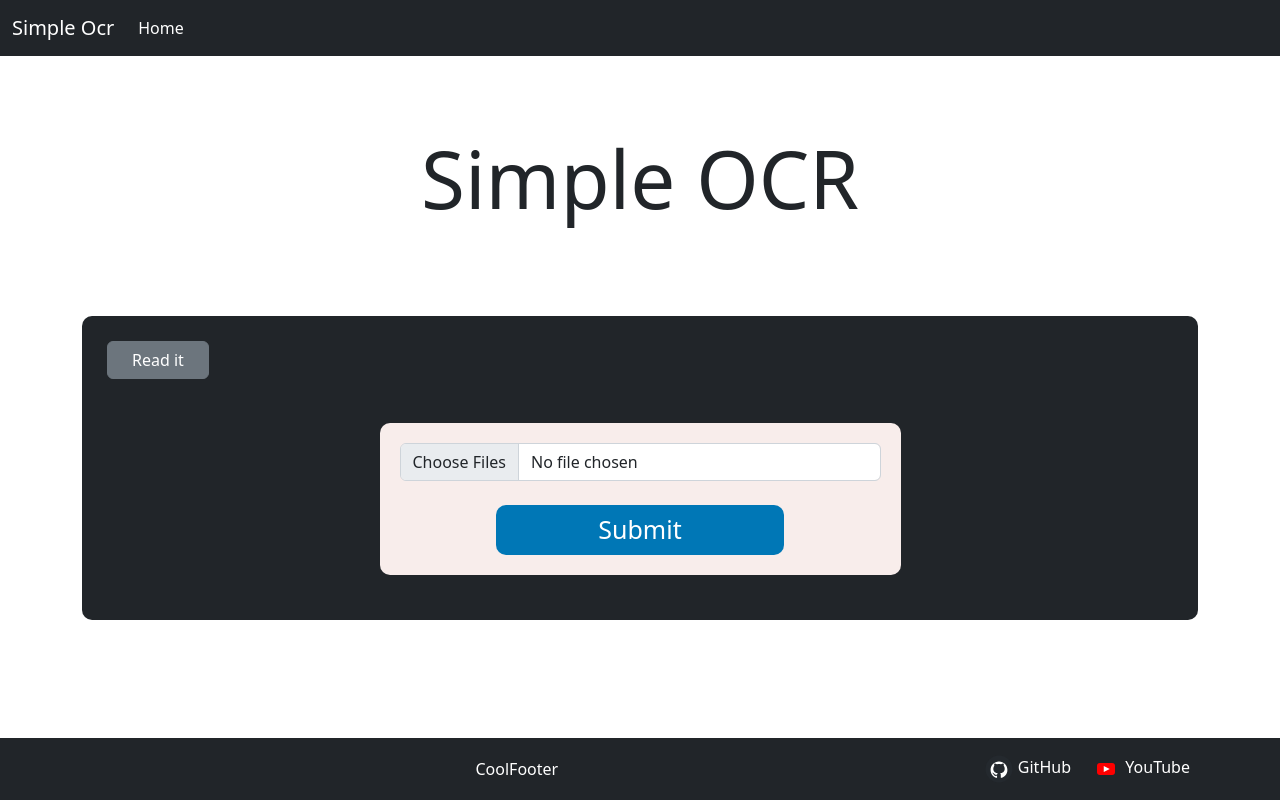
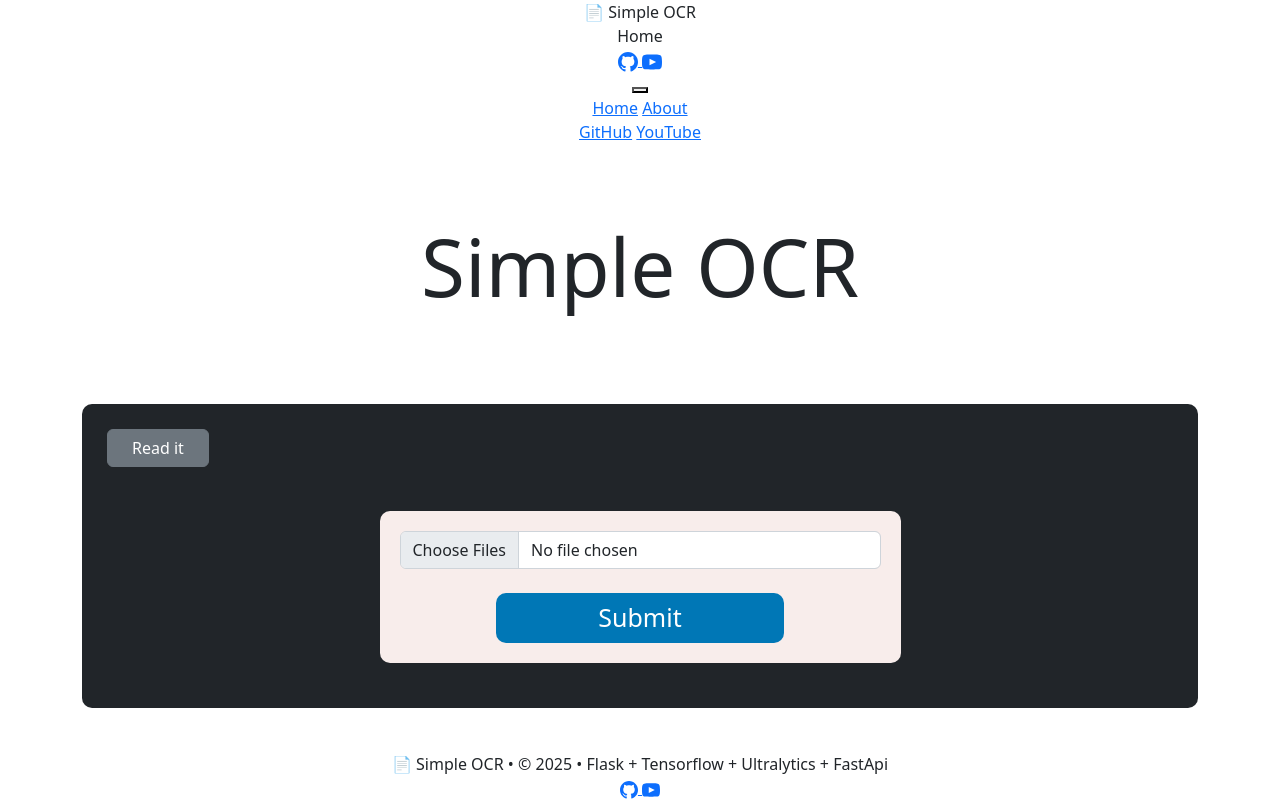
Before and after one commit to Koks-creator/OcrBenthamDataset, a Flask app: page / in a window 1280 px wide. Run offline with Flask 3, Linux system fonts and the light colour scheme; some libraries are stand-ins or nearby versions.

Commit message:
Update layout.html

```diff
--- a/ocr_webapp/templates/layout.html
+++ b/ocr_webapp/templates/layout.html
@@ -13,21 +13,51 @@
 </head>
 
 <body class="d-flex flex-column h-100">
-    <nav class="navbar navbar-dark bg-dark navbar-expand-lg">
-        <div class="container-fluid">
-          <a class="navbar-brand" href="{{ url_for('home') }}">Simple Ocr</a>
-          <button class="navbar-toggler" type="button" data-bs-toggle="collapse"
-                  data-bs-target="#navbarNavAltMarkup"
-                  aria-controls="navbarNavAltMarkup" aria-expanded="false"
-                  aria-label="Toggle navigation">
-            <span class="navbar-toggler-icon"></span>
+
+    <!-- Navbar -->
+    <nav class="site-navbar">
+      <div class="container">
+        <div class="navbar-content">
+          <a href="{{ url_for('home') }}" class="navbar-brand">
+            <span class="brand-icon">📄</span>
+            <span class="brand-text">Simple OCR</span>
+          </a>
+
+          <div class="navbar-links">
+            <a href="{{ url_for('home') }}" class="nav-link active">Home</a>
+          </div>
+
+          <div class="navbar-social">
+            <a href="https://github.com/Koks-creator" target="_blank" rel="noopener" title="GitHub">
+              <svg xmlns="http://www.w3.org/2000/svg" width="20" height="20" viewBox="0 0 24 24" fill="currentColor">
+                <path d="M12 0c-6.626 0-12 5.373-12 12 0 5.302 3.438 9.8 8.207 11.387.599.111.793-.261.793-.577v-2.234c-3.338.726-4.033-1.416-4.033-1.416-.546-1.387-1.333-1.756-1.333-1.756-1.089-.745.083-.729.083-.729 1.205.084 1.839 1.237 1.839 1.237 1.07 1.834 2.807 1.304 3.492.997.107-.775.418-1.305.762-1.604-2.665-.305-5.467-1.334-5.467-5.931 0-1.311.469-2.381 1.236-3.221-.124-.303-.535-1.524.117-3.176 0 0 1.008-.322 3.301 1.23.957-.266 1.983-.399 3.003-.404 1.02.005 2.047.138 3.006.404 2.291-1.552 3.297-1.23 3.297-1.23.653 1.653.242 2.874.118 3.176.77.84 1.235 1.911 1.235 3.221 0 4.609-2.807 5.624-5.479 5.921.43.372.823 1.102.823 2.222v3.293c0 .319.192.694.801.576 4.765-1.589 8.199-6.086 8.199-11.386 0-6.627-5.373-12-12-12z"/>
+              </svg>
+            </a>
+            <a href="https://www.youtube.com/@obi666" target="_blank" rel="noopener" title="YouTube">
+              <svg xmlns="http://www.w3.org/2000/svg" width="20" height="20" viewBox="0 0 24 24" fill="currentColor">
+                <path d="M19.615 3.184c-3.604-.246-11.631-.245-15.23 0-3.897.266-4.356 2.62-4.385 8.816.029 6.185.484 8.549 4.385 8.816 3.6.245 11.626.246 15.23 0 3.897-.266 4.356-2.62 4.385-8.816-.029-6.185-.484-8.549-4.385-8.816zm-10.615 12.816v-8l8 3.993-8 4.007z"/>
+              </svg>
+            </a>
+          </div>
+
+          <!-- Mobile menu button -->
+          <button class="mobile-menu-btn" id="mobileMenuBtn">
+            <span></span>
+            <span></span>
+            <span></span>
           </button>
-          <div class="collapse navbar-collapse" id="navbarNavAltMarkup">
-            <div class="navbar-nav">
-              <a class="nav-link active" aria-current="page" href="{{ url_for('home') }}">Home</a>
-            </div>
+        </div>
+
+        <!-- Mobile menu -->
+        <div class="mobile-menu" id="mobileMenu">
+          <a href="{{ url_for('home') }}" class="mobile-link active">Home</a>
+          <a href="#modelInfo" class="mobile-link">About</a>
+          <div class="mobile-social">
+            <a href="https://github.com/Koks-creator" target="_blank" rel="noopener">GitHub</a>
+            <a href="https://www.youtube.com/@obi666" target="_blank" rel="noopener">YouTube</a>
           </div>
         </div>
+      </div>
     </nav>
 
     <main class="flex-shrink-0">
@@ -35,40 +65,53 @@
       {% endblock content %}
     </main>
 
-    <br>
-    <br>
-    <br>
-    <footer class="footer mt-auto py-3 bg-dark text-white">
+    <!-- Footer -->
+    <footer class="site-footer mt-auto">
+      <div class="footer-glow"></div>
       <div class="container">
-        <div class="row align-items-center">
-          <div class="col-12 col-md">
-            <p class="mb-0">CoolFooter</p>
+        <div class="footer-content">
+          <div class="footer-left">
+            <span class="footer-brand">📄 Simple OCR</span>
+            <span class="footer-separator">•</span>
+            <span class="footer-copy">© 2025</span>
+            <span class="footer-separator">•</span>
+            <span class="footer-tech">Flask + Tensorflow + Ultralytics + FastApi</span>
           </div>
-          <div class="col-12 col-md-auto text-md-end">
-            <a href="https://github.com/Koks-creator"
-               class="text-white text-decoration-none mx-2"
-               target="_blank">
-               <img src="{{ url_for('static', filename='images/github-icon.svg') }}" alt="GitHub" height="30">
-               GitHub
+          <div class="footer-right">
+            <a href="https://github.com/Koks-creator" target="_blank" rel="noopener" class="footer-social-link" title="GitHub">
+              <svg xmlns="http://www.w3.org/2000/svg" width="18" height="18" viewBox="0 0 24 24" fill="currentColor">
+                <path d="M12 0c-6.626 0-12 5.373-12 12 0 5.302 3.438 9.8 8.207 11.387.599.111.793-.261.793-.577v-2.234c-3.338.726-4.033-1.416-4.033-1.416-.546-1.387-1.333-1.756-1.333-1.756-1.089-.745.083-.729.083-.729 1.205.084 1.839 1.237 1.839 1.237 1.07 1.834 2.807 1.304 3.492.997.107-.775.418-1.305.762-1.604-2.665-.305-5.467-1.334-5.467-5.931 0-1.311.469-2.381 1.236-3.221-.124-.303-.535-1.524.117-3.176 0 0 1.008-.322 3.301 1.23.957-.266 1.983-.399 3.003-.404 1.02.005 2.047.138 3.006.404 2.291-1.552 3.297-1.23 3.297-1.23.653 1.653.242 2.874.118 3.176.77.84 1.235 1.911 1.235 3.221 0 4.609-2.807 5.624-5.479 5.921.43.372.823 1.102.823 2.222v3.293c0 .319.192.694.801.576 4.765-1.589 8.199-6.086 8.199-11.386 0-6.627-5.373-12-12-12z"/>
+              </svg>
             </a>
-            <a href="https://www.youtube.com/@obi666"
-               class="text-white text-decoration-none mx-2"
-               target="_blank">
-               <img src="{{ url_for('static', filename='images/youtube-icon.svg') }}" alt="GitHub" height="30">
-               YouTube
+            <a href="https://www.youtube.com/@obi666" target="_blank" rel="noopener" class="footer-social-link" title="YouTube">
+              <svg xmlns="http://www.w3.org/2000/svg" width="18" height="18" viewBox="0 0 24 24" fill="currentColor">
+                <path d="M19.615 3.184c-3.604-.246-11.631-.245-15.23 0-3.897.266-4.356 2.62-4.385 8.816.029 6.185.484 8.549 4.385 8.816 3.6.245 11.626.246 15.23 0 3.897-.266 4.356-2.62 4.385-8.816-.029-6.185-.484-8.549-4.385-8.816zm-10.615 12.816v-8l8 3.993-8 4.007z"/>
+              </svg>
             </a>
           </div>
         </div>
       </div>
     </footer>
-</svg>
+
     <!-- Popover init -->
     <script>
       document.addEventListener('DOMContentLoaded', function () {
+          // Popover
           var popoverTriggerList = [].slice.call(document.querySelectorAll('[data-bs-toggle="popover"]'));
           var popoverList = popoverTriggerList.map(function (popoverTriggerEl) {
               return new bootstrap.Popover(popoverTriggerEl);
           });
+
+          // Mobile menu toggle
+          const mobileBtn = document.getElementById('mobileMenuBtn');
+          const mobileMenu = document.getElementById('mobileMenu');
+
+          if (mobileBtn && mobileMenu) {
+            mobileBtn.addEventListener('click', () => {
+              mobileBtn.classList.toggle('active');
+              mobileMenu.classList.toggle('active');
+            });
+          }
       });
     </script>
     <!-- Bootstrap JS -->
@@ -76,3 +119,5 @@
       integrity="sha384-YvpcrYf0tY3lHB60NNkmXc5s9fDVZLESaAA55NDzOxhy9GkcIdslK1eN7N6jIeHz"
       crossorigin="anonymous">
     </script>
+</body>
+</html>
```
